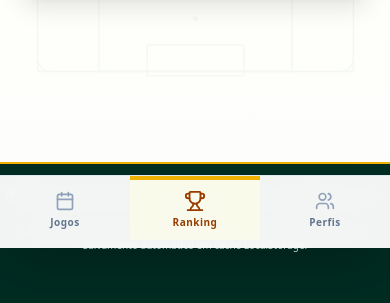
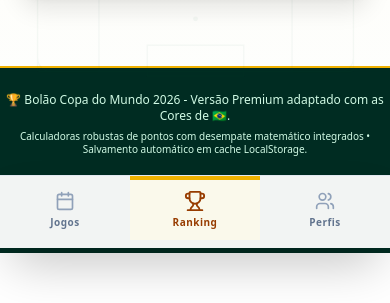
Before and after one commit to cristinafj-commits/Bolao-, a React (Vite) app: page / in a window 390 px wide. Shown: the part 596-899 px from the top of the page. After the commit the page ends 849 px from the top, so only its background shows below. Built offline with nearby package versions, Linux system fonts and the light colour scheme; no server answers; the database is empty.

Commit message:
style: adjust layout padding and margins
Reduce bottom padding on the main container and adjust top margins on the footer to improve page spacing consistency.

```diff
--- a/src/App.tsx
+++ b/src/App.tsx
@@ -1370,7 +1370,7 @@
       </header>
 
       {/* Main Container Workspace */}
-      <main className="flex-1 max-w-7xl w-full mx-auto p-4 sm:p-6 lg:p-8 pb-24 lg:pb-8 space-y-6" id="app-main">
+      <main className="flex-1 max-w-7xl w-full mx-auto p-4 sm:p-6 lg:p-8 pb-6 lg:pb-8 space-y-6" id="app-main">
         {/* Floating notifications */}
         <AnimatePresence>
           {toastMessage && (
@@ -1791,7 +1791,7 @@
       />
 
       {/* Universal Footer Credit */}
-      <footer className="bg-emerald-950 border-t-2 border-yellow-500 py-6 text-center text-xs text-emerald-100 mt-12 pb-24 lg:pb-6 space-y-1.5" id="app-footer-credit">
+      <footer className="bg-emerald-950 border-t-2 border-yellow-500 py-6 text-center text-xs text-emerald-100 mt-6 pb-24 lg:pb-6 space-y-1.5" id="app-footer-credit">
         <p>🏆 Bolão Copa do Mundo 2026 - Versão Premium adaptado com as Cores de 🇧🇷.</p>
         <p className="text-[10px] text-emerald-250/80">Calculadoras robustas de pontos com desempate matemático integrados • Salvamento automático em cache LocalStorage.</p>
       </footer>
```
